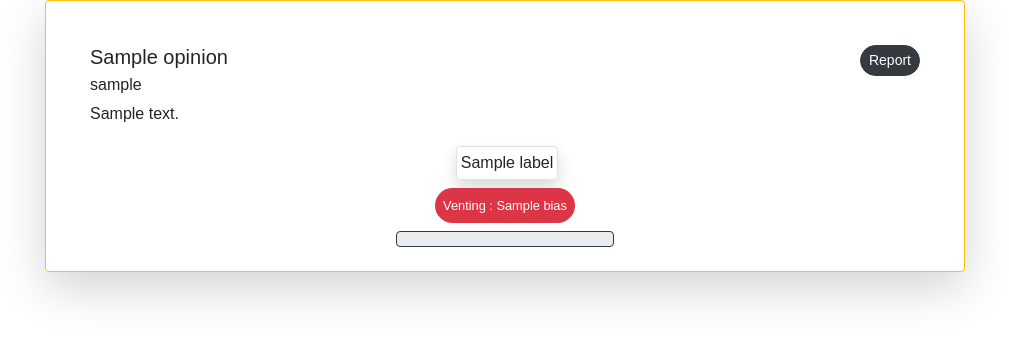
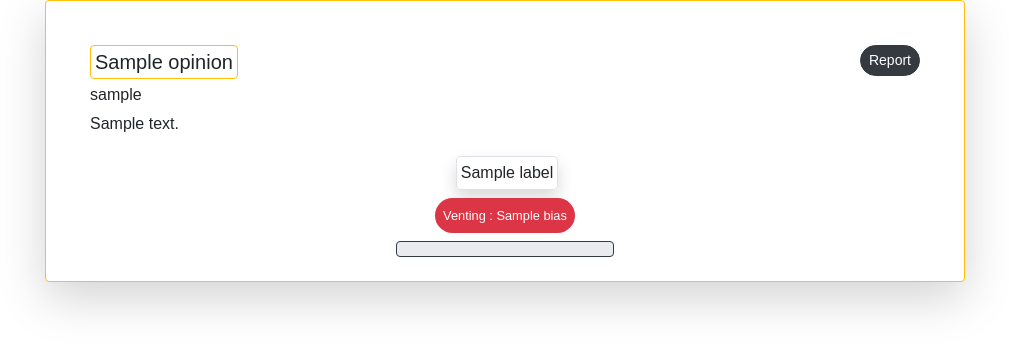
Before and after one commit to M-Tri/capstone-timeline, a Django app: template timeline/templates/timeline/opinions.html in a window 1280 px wide. Shown: the part 66-416 px from the top of the page, without its empty margins (135-1144 px from the left). Run offline with Django 3.2, Linux system fonts and the light colour scheme; the template is opened without the code that fills it: most values are stand-ins (such as "Sample title", 1, 10 or a date in 2020); some libraries are stand-ins or nearby versions.

Commit message:
style: enhance opinion title appearance with border and padding

```diff
--- a/timeline/static/timeline/styles.css
+++ b/timeline/static/timeline/styles.css
@@ -3,6 +3,7 @@
   font-family: Arial, Helvetica, sans-serif;
 }
 
+/* logo */
 #logo {
   background-image: url('./images/logo_time.svg');
   width: 50px;
@@ -12,6 +13,7 @@
 }
 
 
+/* Remove reported opinions */
 @keyframes hide {
   0% {
     opacity: 1;
@@ -23,7 +25,6 @@
   }
 }
 
-
 .remove-reported-opinion-id {
   animation-name: hide;
   animation-duration: 0.8s;
--- a/timeline/templates/timeline/opinions.html
+++ b/timeline/templates/timeline/opinions.html
@@ -10,7 +10,7 @@
       <div class="card border-warning mb-4 p-4 rounded shadow-lg">
         <div class="card-body">
           <div class="d-flex">
-            <h5 class="card-title">{{opinion.title}} </h5>
+            <h5 class="card-title border border-warning p-1 rounded">{{opinion.title}} </h5>
             <span class="ml-auto">
               <form method="POST" action="{% url 'report_opinion' opinion_id=opinion.id %}">
               {% csrf_token %}
```
